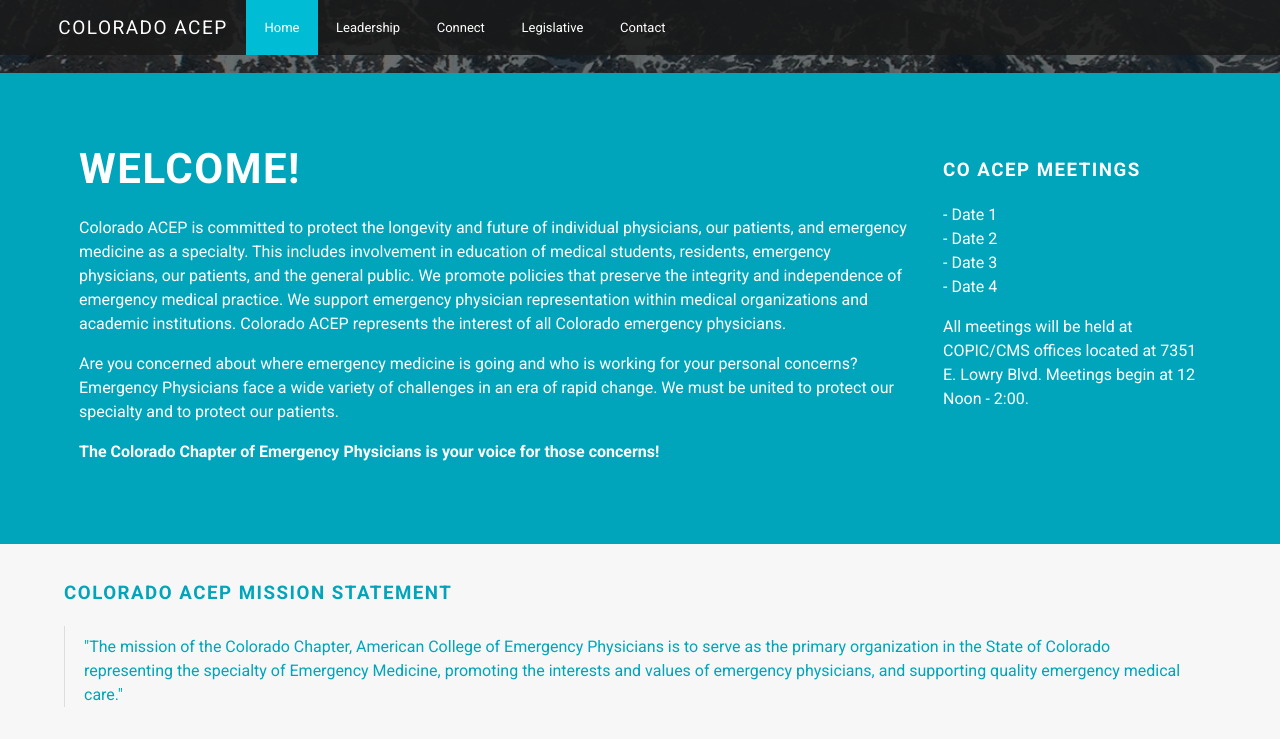
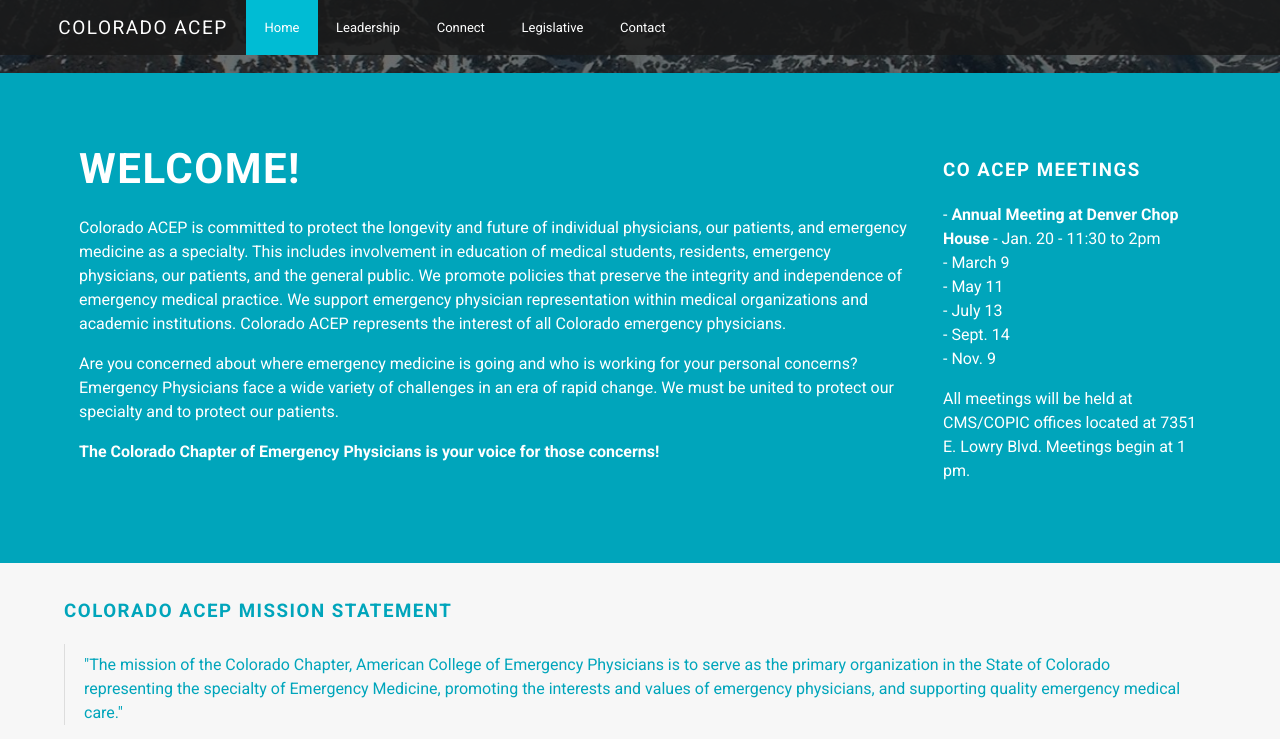
Before and after one commit to pebutler3/coacep, a Jekyll site: the page built from index.html, in a window 1280 px wide and 900 px high, scrolled down 327 px, cut to the strip 0-739 px from the top of the window. Built offline with Jekyll 4.4.1, drawn with Linux system fonts in a browser that asks for light colours.

Commit message:
added dates // plugged in legislative report

```diff
--- a/index.html
+++ b/index.html
@@ -17,13 +17,15 @@
   <section class="dates">
     <h3>CO ACEP Meetings</h3>
     <ul>
-     <li>Date 1</li>
-     <li>Date 2</li>
-     <li>Date 3</li>
-     <li>Date 4</li>
+     <li><strong>Annual Meeting at Denver Chop House</strong> - Jan. 20 - 11:30 to 2pm</li>
+     <li>March 9 </li>
+     <li>May 11</li>
+     <li>July 13</li>
+     <li>Sept. 14</li>
+     <li>Nov. 9</li>
     </ul>
-    <p>All meetings will be held at COPIC/CMS offices located at 7351 E. Lowry Blvd.
-  Meetings begin at 12 Noon - 2:00.</p>
+    <p>All meetings will be held at CMS/COPIC offices located at 7351 E. Lowry Blvd.
+  Meetings begin at 1 pm.</p>
   </section>
 </article>
 <section class="mission-statement">
@@ -47,7 +49,7 @@
             <p>Are you concerned about where emergency medicine is going and who is working for your personal concerns? Emergency physicians face a wide variety of challenges in an era of rapid change. We must be united to protect our specialty and to protect our patients.  The Colorado Chapter of Emergency Physicians is your voice for those concerns!</p>
         </div>
         <ul>
-            <li><a class="button" href="#">Legislative Report 6/8/15</a></li>
+            <li><a class="button" href="/docs/reports/2015/june.pdf">Legislative Report 6/8/15</a></li>
         </ul>
     </section>
     <section class="advocacy">
```
